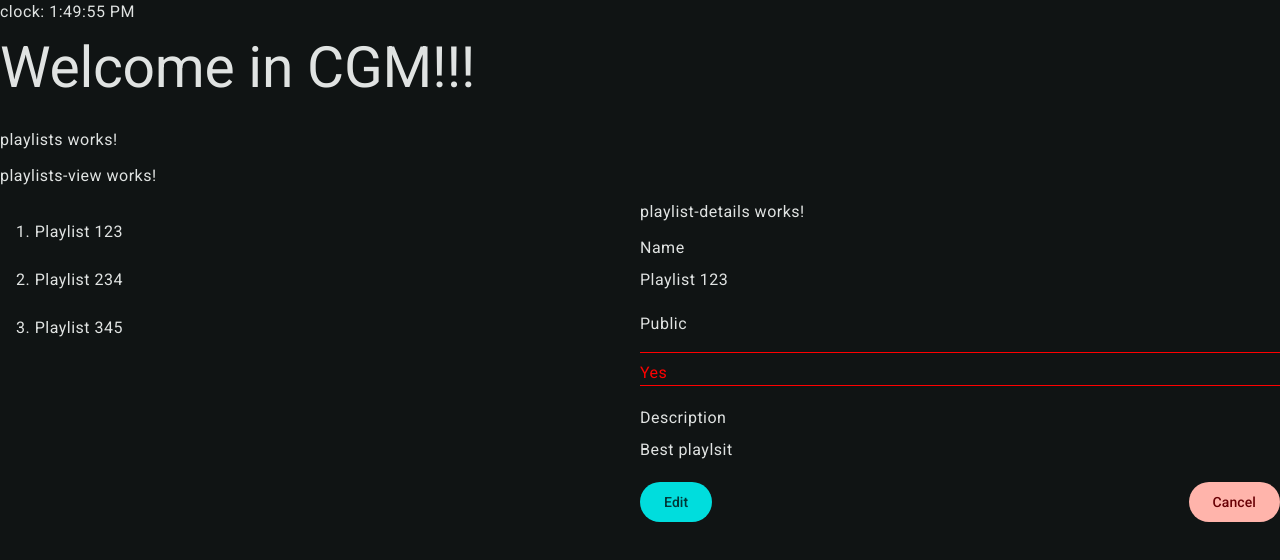
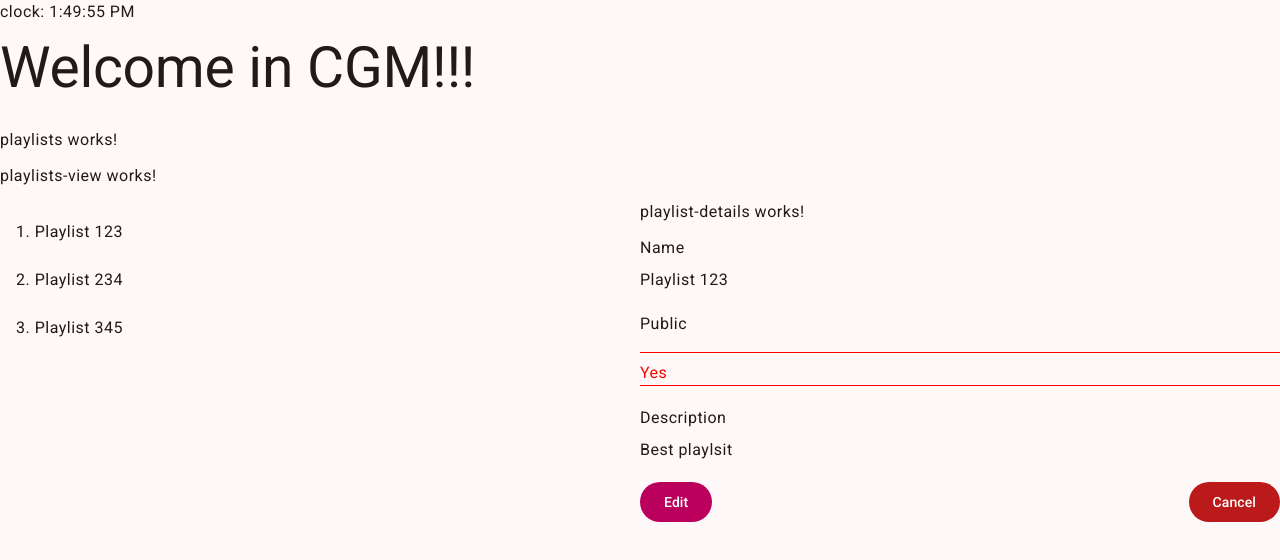
Before and after one commit to ev45ive/bottega-cgm-angular, an Angular app: page /playlists in a window 1280 px wide. Shown: the top 560 px of the page. Built offline with nearby package versions, Linux system fonts and the light colour scheme.

Commit message:
Theme matching current weather

```diff
--- a/angular.json
+++ b/angular.json
@@ -39,7 +39,7 @@
               }
             ],
             "styles": [
-              "@angular/material/prebuilt-themes/cyan-orange.css",
+              "@angular/material/prebuilt-themes/rose-red.css",
               "src/styles.scss"
             ],
             "scripts": [],
--- a/src/app/app.component.html
+++ b/src/app/app.component.html
@@ -1,6 +1,12 @@
-<app-clock/>
 
-<h1>Welcome in {{ title.toUpperCase() }}!!!</h1>
+<div class="container">
 
-<!-- PlaylistsComponent -->
-<router-outlet />
+
+    <app-clock/>
+
+    <h1>Welcome in {{ title.toUpperCase() }}!!!</h1>
+
+    <!-- PlaylistsComponent -->
+    <router-outlet />
+
+</div>
```
